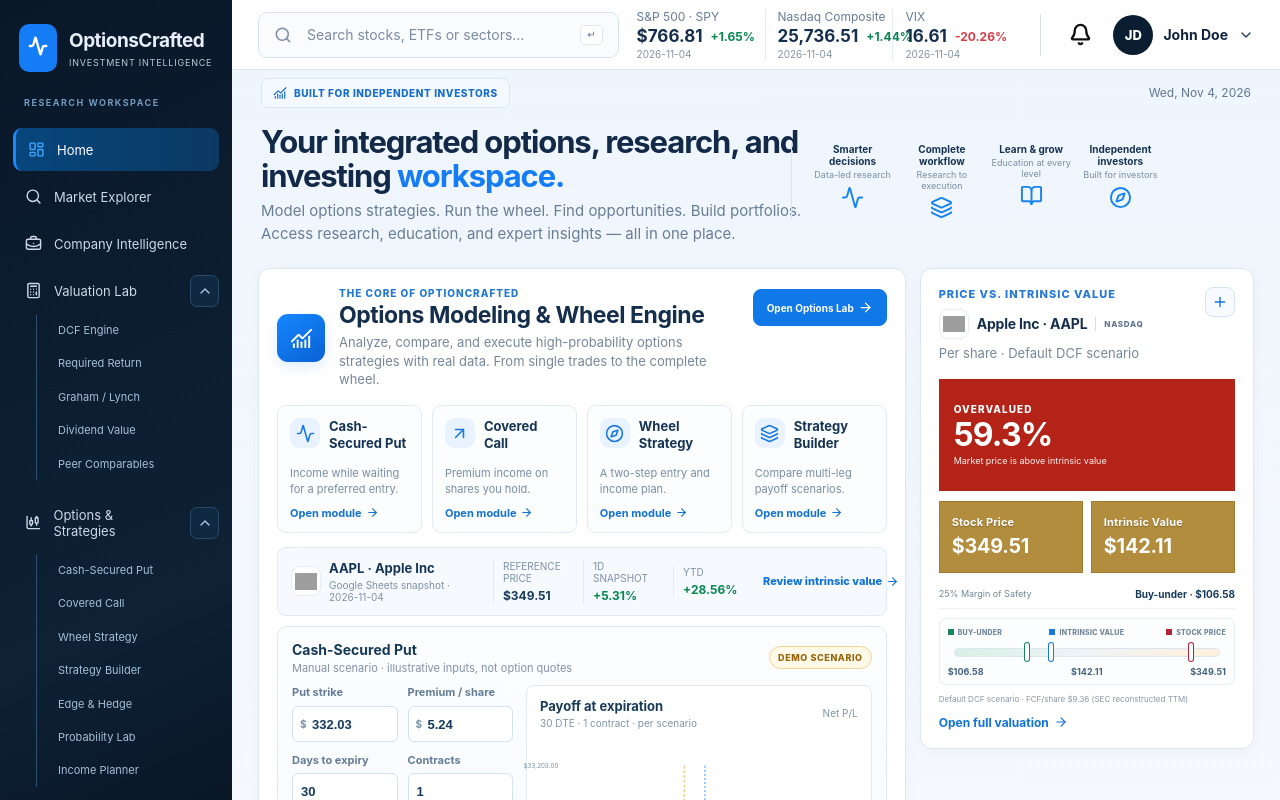
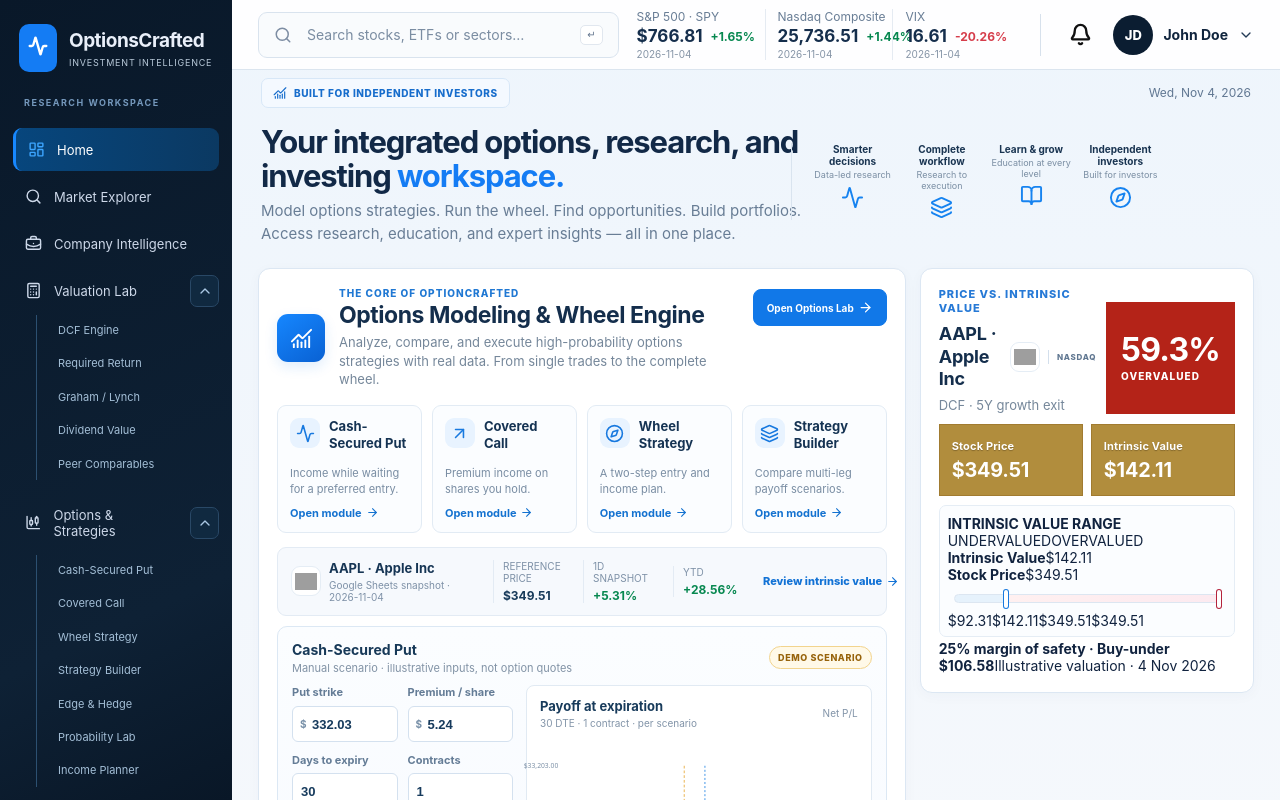
Before and after one commit to piergiorgiorocchini-maker/optioncrafted-tools-demo, a React (Vite) app in the folder platform-app/: page / in a window 1280 px wide. Shown: the top 800 px of the page. Built offline with nearby package versions, Linux system fonts and the light colour scheme; grey boxes are pictures that could not be loaded.

Commit message:
Match home intrinsic value module to approved mockup

```diff
--- a/platform-app/src/components/HomeDashboard.tsx
+++ b/platform-app/src/components/HomeDashboard.tsx
@@ -81,6 +81,8 @@ export function HomeDashboard({ticker,asset,name,valuation,onSelect}:{ticker:str
  },[]);
  const fcf=verifiedFcf(ticker);
  const defaultDcf=useMemo(()=>dcfModel(fcf.perShare,modelDefaults.growth,modelDefaults.discount,modelDefaults.terminal,modelDefaults.years),[fcf.perShare]);
+ const bearDcf=useMemo(()=>dcfModel(fcf.perShare,modelDefaults.growth-3,modelDefaults.discount+2,Math.max(0,modelDefaults.terminal-1),modelDefaults.years),[fcf.perShare]);
+ const bullDcf=useMemo(()=>dcfModel(fcf.perShare,modelDefaults.growth+3,Math.max(1,modelDefaults.discount-1),Math.min(modelDefaults.terminal+0.5,Math.max(0,modelDefaults.discount-1.5)),modelDefaults.years),[fcf.perShare]);
  const intrinsic=valuation?.fairValue??defaultDcf?.value??null;
  const buyUnder=valuation?.buyUnder??(intrinsic===null?null:intrinsic*(1-modelDefaults.mos/100));
  const marketPrice=asset?.price??null;
@@ -89,13 +91,20 @@ export function HomeDashboard({ticker,asset,name,valuation,onSelect}:{ticker:str
  const roundedComparisonPercent=comparisonPercent===null?null:Number(comparisonPercent.toFixed(1));
  const valuationState=gap===null?"unavailable":roundedComparisonPercent===0?"fair-value":gap>0?"undervalued":"overvalued";
  const valuationLabel=valuationState==="overvalued"?"OVERVALUED":valuationState==="undervalued"?"UNDERVALUED":valuationState==="fair-value"?"AT INTRINSIC VALUE":"VALUATION UNAVAILABLE";
- const valuationDetail=valuationState==="overvalued"?"Market price is above intrinsic value":valuationState==="undervalued"?"Market price is below intrinsic value":valuationState==="fair-value"?"Market price is at intrinsic value":"Required price or valuation data is unavailable";
  const marginOfSafety=intrinsic!==null&&intrinsic>0&&buyUnder!==null?Math.round(Math.max(0,Math.min(100,(1-buyUnder/intrinsic)*100))*10)/10:modelDefaults.mos;
  const listingMarket=listingMarkets[ticker]??null;
  const resolveListingMarket=(market:"NASDAQ"|"NYSE")=>setListingMarkets(current=>current[ticker]===market?current:{...current,[ticker]:market});
- const valueScaleMax=Math.max(marketPrice??0,intrinsic??0,buyUnder??0)*1.12||1;
- const valuePosition=(value:number|null)=>value===null?0:Math.min(100,Math.max(0,value/valueScaleMax*100));
- const valuationBasis=valuation?.source??(defaultDcf?"Default DCF scenario":"Data required");
+ const valuationScaleFactor=intrinsic!==null&&defaultDcf?.value?intrinsic/defaultDcf.value:1;
+ const bearRangeValue=bearDcf?.value==null?null:bearDcf.value*valuationScaleFactor;
+ const bullRangeValue=bullDcf?.value==null?null:bullDcf.value*valuationScaleFactor;
+ const scenarioRange=[bearRangeValue,intrinsic,bullRangeValue].filter((value):value is number=>value!==null&&Number.isFinite(value)&&value>0);
+ const fallbackRangeAnchor=intrinsic!==null&&intrinsic>0?intrinsic:marketPrice??1;
+ const intrinsicRangeLow=scenarioRange.length>=2?Math.min(...scenarioRange):fallbackRangeAnchor*0.67;
+ const intrinsicRangeHigh=scenarioRange.length>=2?Math.max(...scenarioRange):fallbackRangeAnchor*1.4;
+ const valueScaleMin=Math.max(0,Math.min(intrinsicRangeLow,marketPrice??intrinsicRangeLow));
+ const valueScaleMax=Math.max(valueScaleMin+1,intrinsicRangeHigh,marketPrice??0,intrinsic??0);
+ const valuePosition=(value:number|null)=>value===null?0:Math.min(100,Math.max(0,(value-valueScaleMin)/(valueScaleMax-valueScaleMin)*100));
+ const calloutPosition=(value:number|null)=>Math.min(92,Math.max(8,valuePosition(value)));
  const vix=indexRecord("VIX");
  const selectedModel=modelPortfolios.find(p=>p.id===selectedModelId)??modelPortfolios[0];
  const selectedHoldings=selectedModel.holdings.map(h=>({ ...h,asset:indexRecord(h.ticker) }));
@@ -174,28 +183,39 @@ export function HomeDashboard({ticker,asset,name,valuation,onSelect}:{ticker:str
      <header className="home-card-heading home-valuation-heading">
       <div className="home-valuation-title">
        <span className="home-eyebrow">PRICE VS. INTRINSIC VALUE</span>
-      <h3 className="home-security-heading"><SecurityLogo ticker={ticker} onMarketResolved={resolveListingMarket}/><span className="home-security-title-copy"><span>{name} · {ticker}</span><small className="home-market-badge">{listingMarket??(asset?.currency==="USD"?"U.S. MARKET":"MARKET N/D")}</small></span></h3>
-      <p>Per share · {valuationBasis}</p>
+       <h3 className="home-security-heading"><span className="home-security-name">{ticker} · {name}</span><SecurityLogo ticker={ticker} onMarketResolved={resolveListingMarket}/><small className="home-market-badge">{listingMarket??(asset?.currency==="USD"?"U.S. MARKET":"MARKET N/D")}</small></h3>
+       <p>DCF · {modelDefaults.years}Y growth exit</p>
       </div>
-     <button type="button" className="home-add-watch" onClick={addToWatchlist} aria-label={"Add "+ticker+" to watchlist"}><Plus size={16}/></button>
+      <div className={"home-valuation-verdict is-"+valuationState} aria-live="polite">
+       <strong>{comparisonPercent===null?"N/D":comparisonPercent.toFixed(1)+"%"}</strong>
+       <span className="home-valuation-verdict-label">{valuationLabel}</span>
+      </div>
      </header>
-    <div className={"home-valuation-verdict is-"+valuationState} aria-live="polite">
-     <span className="home-valuation-verdict-label">{valuationLabel}</span>
-     <strong>{comparisonPercent===null?"N/D":comparisonPercent.toFixed(1)+"%"}</strong>
-     <small>{valuationDetail}</small>
-    </div>
      <div className="home-value-pair home-intrinsic-value-pair">
       <div><span>Stock Price</span><strong>{getMoney(marketPrice,asset?.currency)}</strong></div>
       <div><span>Intrinsic Value</span><strong>{getMoney(intrinsic,asset?.currency)}</strong></div>
      </div>
-    <div className="home-buy-under"><span>{marginOfSafety}% Margin of Safety</span><strong>Buy-under · {getMoney(buyUnder,asset?.currency)}</strong></div>
-    <div className="home-value-scale" role="img" aria-label={"Per-share comparison: buy-under "+getMoney(buyUnder,asset?.currency)+", intrinsic value "+getMoney(intrinsic,asset?.currency)+", stock price "+getMoney(marketPrice,asset?.currency)}>
-     <div className="home-value-scale-legend"><span><i className="buy-key"/>BUY-UNDER</span><span><i className="intrinsic-key"/>INTRINSIC VALUE</span><span><i className="price-key"/>STOCK PRICE</span></div>
-     <div className="home-value-track">{buyUnder===null?null:<i className="buy-marker" style={{left:valuePosition(buyUnder)+"%"}}/>}{intrinsic===null?null:<i className="dcf-marker" style={{left:valuePosition(intrinsic)+"%"}}/>}{marketPrice===null?null:<i className="market-marker" style={{left:valuePosition(marketPrice)+"%"}}/>}</div>
-     <div className="home-value-scale-values"><span>{getMoney(buyUnder,asset?.currency)}</span><span>{getMoney(intrinsic,asset?.currency)}</span><span>{getMoney(marketPrice,asset?.currency)}</span></div>
+     <div className="home-value-scale" role="img" aria-label={"Intrinsic value range from "+getMoney(valueScaleMin,asset?.currency)+" to "+getMoney(valueScaleMax,asset?.currency)+"; intrinsic value "+getMoney(intrinsic,asset?.currency)+"; stock price "+getMoney(marketPrice,asset?.currency)}>
+      <div className="home-value-range-heading">
+       <strong>INTRINSIC VALUE RANGE</strong>
+       <div className="home-value-range-legend"><span><i className="undervalued-key"/>UNDERVALUED</span><span><i className="overvalued-key"/>OVERVALUED</span></div>
       </div>
-    <small className="home-valuation-note">{valuationBasis} · FCF/share {getMoney(fcf.perShare,asset?.currency)} ({fcf.basis})</small>
-    <NavLink className="home-card-link" to="/valuation/dcf">Open full valuation <ArrowRight size={14}/></NavLink>
+      <div className="home-value-range-plot">
+       {intrinsic!==null&&<div className="home-value-callout intrinsic" style={{left:calloutPosition(intrinsic)+"%"}}><strong>Intrinsic Value</strong><span>{getMoney(intrinsic,asset?.currency)}</span></div>}
+       {marketPrice!==null&&<div className="home-value-callout market" style={{left:calloutPosition(marketPrice)+"%"}}><strong>Stock Price</strong><span>{getMoney(marketPrice,asset?.currency)}</span></div>}
+       <div className="home-value-track" style={{background:"linear-gradient(90deg,#e6f2fc 0%,#e6f2fc "+valuePosition(intrinsic)+"%,#fff0f0 "+valuePosition(intrinsic)+"%,#fceaf0 100%)"}}>
+        {intrinsic===null?null:<i className="dcf-marker" style={{left:valuePosition(intrinsic)+"%"}}/>}
+        {marketPrice===null?null:<i className="market-marker" style={{left:valuePosition(marketPrice)+"%"}}/>}
+       </div>
+      </div>
+      <div className="home-value-range-axis">
+       <span className="range-end start">{getMoney(valueScaleMin,asset?.currency)}</span>
+       {intrinsic===null?null:<span className="range-marker-value intrinsic" style={{left:valuePosition(intrinsic)+"%"}}>{getMoney(intrinsic,asset?.currency)}</span>}
+       {marketPrice===null?null:<span className="range-marker-value market" style={{left:valuePosition(marketPrice)+"%"}}>{getMoney(marketPrice,asset?.currency)}</span>}
+       <span className="range-end finish">{getMoney(valueScaleMax,asset?.currency)}</span>
+      </div>
+     </div>
+     <div className="home-valuation-footer"><strong>{marginOfSafety}% margin of safety · Buy-under {getMoney(buyUnder,asset?.currency)}</strong><span>Illustrative valuation · {new Intl.DateTimeFormat("en-GB",{day:"numeric",month:"short",year:"numeric"}).format(new Date())}</span></div>
     </article>
   </section>
   <section className="home-ecosystem-grid" aria-label="Explore the OptionsCrafted workspace">
```
Lines whose indentation alone changed are shown as unchanged.
